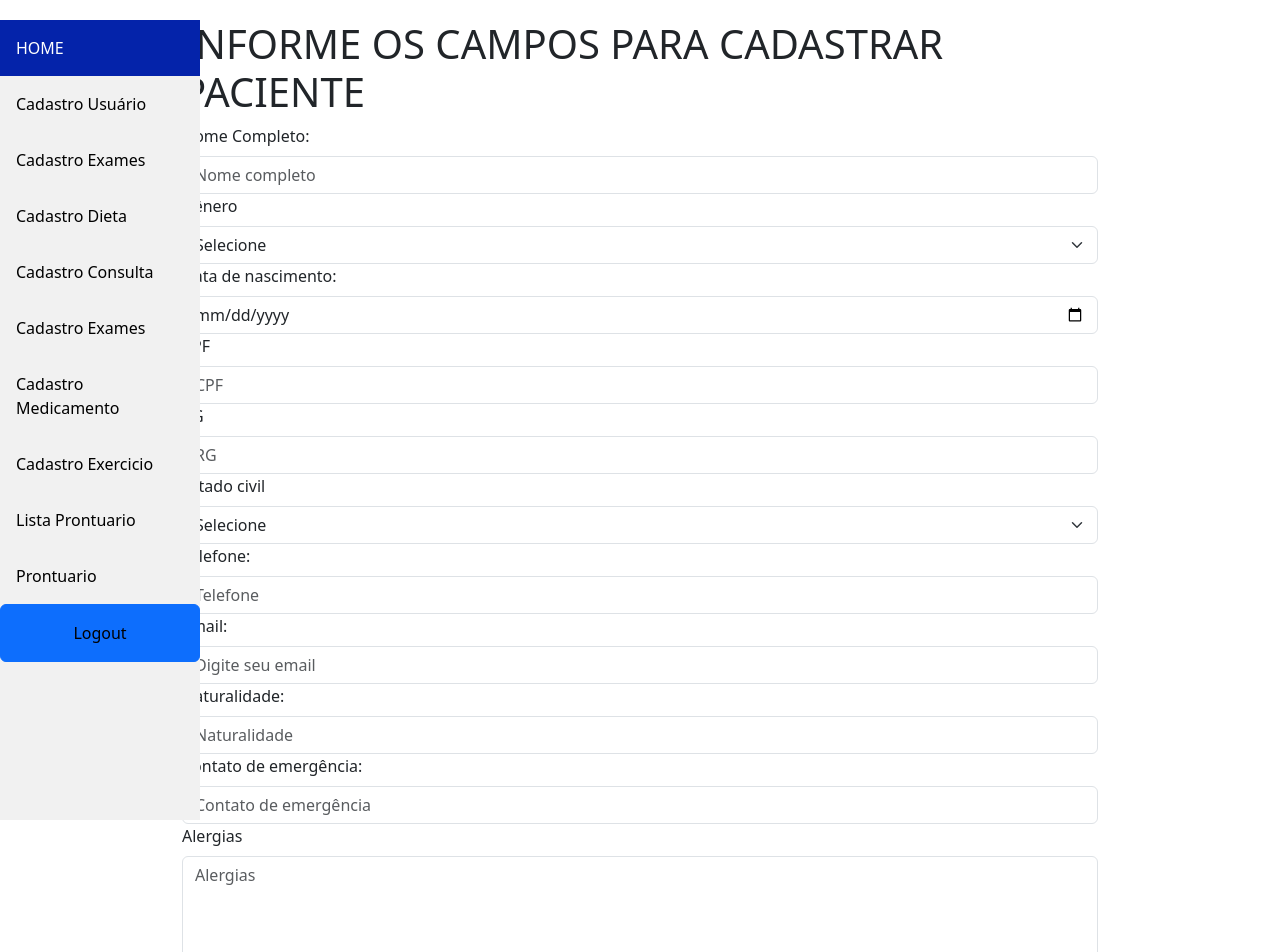
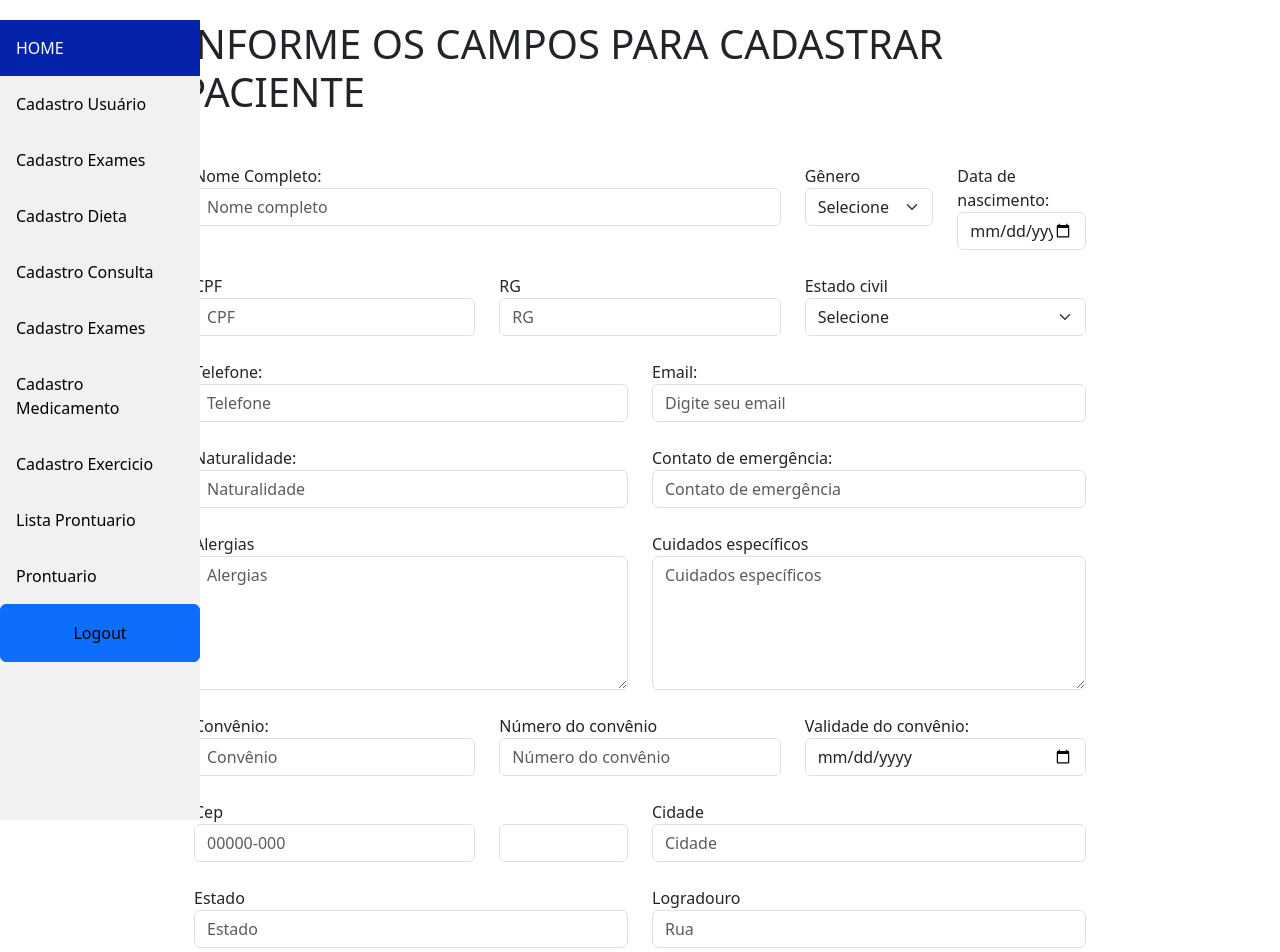
Before and after one commit to FullStack-Coqueiros/M3P-FrontEnd-Squad2, a React (Vite) app in the folder project_frontend/: page /cadastropaciente in a window 1280 px wide. Shown: the top 952 px of the page. Built offline with nearby package versions, Linux system fonts and the light colour scheme.

Commit message:
Criada estilização dos inputs com row e col

```diff
--- a/project_frontend/src/pages/CadastroPaciente/CadastroPaciente.jsx
+++ b/project_frontend/src/pages/CadastroPaciente/CadastroPaciente.jsx
@@ -1,14 +1,21 @@
 import React from "react";
+import { useForm } from "react-hook-form";
 import { Form, Button, Container } from "react-bootstrap";
 import Sidebar from "../../components/SidebarComponents/Sidebar";
 
 function CadastroPaciente() {
-  const handleSubmit = async (event) => {
-    event.preventDefault();
-    setLoading(true);
+  const {
+    register,
+    handleSubmit,
+    reset,
+    formState: { errors },
+  } = useForm();
+
+  const AdicionarPaciente = async (event) => {
+    // setLoading(true);
     setTimeout(async () => {
-      await Post("pacientes", novoPaciente);
-      setLoading(false);
+      // await Post("pacientes", novoPaciente);
+      // setLoading(false);
     }, 4000);
   };
 
@@ -33,84 +40,97 @@ function CadastroPaciente() {
       <Container>
         <h1>INFORME OS CAMPOS PARA CADASTRAR PACIENTE</h1>
         <section className="form-med">
-          {/* <form onSubmit={handleSubmit(onSubmit)}> */}
-          <form>
+          <div className="container mt-5">
+            {/* <form onSubmit={handleAdicionarPaciente(onSubmit)}> */}
+            <form onSubmit={handleSubmit(AdicionarPaciente)}>
+              <div className="row mb-4">
+                <div className="col-8">
                   <Form.Group name="nome">
-              <Form.Label>Nome Completo:</Form.Label>
+                    <Form.Label className="mb-0">Nome Completo:</Form.Label>
                     <Form.Control
                       type="text"
                       placeholder="Nome completo"
-                // {...register("nome", {
-                //   required: true,
-                //   minLength: 8,
-                //   maxLength: 64,
-                // })}
+                      {...register("nome", {
+                        required: true,
+                        minLength: 8,
+                        maxLength: 64,
+                      })}
                     />
-              {/* {errors.nome && (
+                    {errors.nome && (
                       <span className="error-message">Campo Obrigatório</span>
-              )} */}
+                    )}
                   </Form.Group>
+                </div>
 
+                <div className="col-2">
                   <Form.Group name="genero">
-              <Form.Label>Gênero</Form.Label>
-              <Form.Select
-              // {...register("genero", { required: true })}
-              >
+                    <Form.Label className="mb-0">Gênero</Form.Label>
+                    <Form.Select {...register("genero", { required: true })}>
                       <option>Selecione</option>
                       <option>Feminino</option>
                       <option>Masculino</option>
                       <option>Outro</option>
                     </Form.Select>
-              {/* {errors.genero && (
+                    {errors.genero && (
                       <span className="error-message">Campo Obrigatório</span>
-              )} */}
+                    )}
                   </Form.Group>
-
+                </div>
+                <div className="col-2">
                   <Form.Group name="dataNascimento">
-              <Form.Label>Data de nascimento:</Form.Label>
+                    <Form.Label className="mb-0">
+                      Data de nascimento:
+                    </Form.Label>
                     <Form.Control
                       type="date"
-                // {...register("dataNascimento", { required: true })}
+                      {...register("dataNascimento", { required: true })}
                     />
-              {/* {errors.dataNascimento && (
+                    {errors.dataNascimento && (
                       <span className="error-message">Campo Obrigatório</span>
-              )} */}
+                    )}
                   </Form.Group>
-
+                </div>
+              </div>
+              <div className="row mb-4">
+                <div className="col-4">
                   <Form.Group name="cpf">
-              <Form.Label>CPF</Form.Label>
+                    <Form.Label className="mb-0">CPF</Form.Label>
                     <Form.Control
                       type=""
                       placeholder="CPF"
-                // {...register("cpf", {
-                //   required: true,
-                //   pattern: { value: /^(\d{3}\.){3}\d{3}\-\d{2}$/ },
-                // })}
+                      {...register("cpf", {
+                        required: true,
+                        pattern: { value: /^(\d{3}\.){3}\d{3}\-\d{2}$/ },
+                      })}
                     />
-              {/* {errors.cpf && (
+                    {errors.cpf && (
                       <span className="error-message">Campo Obrigatório</span>
-              )} */}
+                    )}
                   </Form.Group>
+                </div>
 
+                <div className="col-4">
                   <Form.Group name="rg">
-              <Form.Label>RG</Form.Label>
+                    <Form.Label className="mb-0">RG</Form.Label>
                     <Form.Control
                       type=""
                       placeholder="RG"
-                // {...register("rg", {
-                //   required: true,
-                //   pattern: { value: /^\d{4}\.\d{3}-[A-Z]{13}$/ },
-                // })}
+                      {...register("rg", {
+                        required: true,
+                        pattern: { value: /^\d{4}\.\d{3}-[A-Z]{13}$/ },
+                      })}
                     />
-              {/* {errors.rg && (
+                    {errors.rg && (
                       <span className="error-message">Campo Obrigatório</span>
-              )} */}
+                    )}
                   </Form.Group>
+                </div>
 
+                <div className="col-4">
                   <Form.Group name="estadoCivil">
-              <Form.Label>Estado civil</Form.Label>
+                    <Form.Label className="mb-0">Estado civil</Form.Label>
                     <Form.Select
-              // {...register("estadoCivil", { required: true })}
+                      {...register("estadoCivil", { required: true })}
                     >
                       <option>Selecione</option>
                       <option>Casado</option>
@@ -118,218 +138,278 @@ function CadastroPaciente() {
                       <option>Divorciado</option>
                       <option>Viúvo</option>
                     </Form.Select>
-              {/* {errors.estadoCivil && (
+                    {errors.estadoCivil && (
                       <span className="error-message">Campo Obrigatório</span>
-              )} */}
+                    )}
                   </Form.Group>
+                </div>
+              </div>
 
+              <div className="row mb-4">
+                <div className="col-6">
                   <Form.Group name="telefone">
-              <Form.Label>Telefone:</Form.Label>
+                    <Form.Label className="mb-0">Telefone:</Form.Label>
                     <Form.Control
                       type=""
                       placeholder="Telefone"
-                // {...register("telefone", {
-                //   required: true,
-                //   pattern: { value: /^\(\d{2}\)\s\d{1}\s\d{4}\s-\s\d{4}/g },
-                // })}
+                      {...register("telefone", {
+                        required: true,
+                        pattern: {
+                          value: /^\(\d{2}\)\s\d{1}\s\d{4}\s-\s\d{4}/g,
+                        },
+                      })}
                     />
-              {/* {errors.telefone && (
+                    {errors.telefone && (
                       <span className="error-message">Campo Obrigatório</span>
-              )} */}
+                    )}
                   </Form.Group>
+                </div>
 
+                <div className="col-6">
                   <Form.Group name="email">
-              <Form.Label>Email:</Form.Label>
+                    <Form.Label className="mb-0">Email:</Form.Label>
                     <Form.Control
                       type="email"
                       placeholder="Digite seu email"
-                // {...register("Email", {
-                //   required: true,
-                //   pattern: {
-                //     value: /^[A-Z0-9._%+-]+@[A-Z0-9.-]+\.[A-Z]{2,4}$/i,
-                //   },
-                // })}
+                      {...register("Email", {
+                        required: true,
+                        pattern: {
+                          value: /^[A-Z0-9._%+-]+@[A-Z0-9.-]+\.[A-Z]{2,4}$/i,
+                        },
+                      })}
                     />
-              {/* {errors.email && (
+                    {errors.email && (
                       <span className="error-message">Campo Obrigatório</span>
-              )} */}
+                    )}
                   </Form.Group>
+                </div>
+              </div>
 
+              <div className="row  mb-4">
+                <div className="col-6">
                   <Form.Group name="naturalidade">
-              <Form.Label>Naturalidade:</Form.Label>
+                    <Form.Label className="mb-0">Naturalidade:</Form.Label>
                     <Form.Control
                       type="text"
                       placeholder="Naturalidade"
-                // {...register("naturalidade", {
-                //   required: true,
-                //   minLength: 8,
-                //   maxLength: 64,
-                // })}
+                      {...register("naturalidade", {
+                        required: true,
+                        minLength: 8,
+                        maxLength: 64,
+                      })}
                     />
-              {/* {errors.naturalidade && (
+                    {errors.naturalidade && (
                       <span className="error-message">Campo Obrigatório</span>
-              )} */}
+                    )}
                   </Form.Group>
+                </div>
 
+                <div className="col-6">
                   <Form.Group name="contatoDeEmergencia">
-              <Form.Label>Contato de emergência:</Form.Label>
+                    <Form.Label className="mb-0">
+                      Contato de emergência:
+                    </Form.Label>
                     <Form.Control
                       type=""
                       placeholder="Contato de emergência"
-                // {...register("contatoDeEmergencia", {
-                //   required: true,
-                //   pattern: { value: /^\(\d{2}\)\s\d{1}\s\d{4}\s-\s\d{4}/g },
-                // })}
+                      {...register("contatoDeEmergencia", {
+                        required: true,
+                        pattern: {
+                          value: /^\(\d{2}\)\s\d{1}\s\d{4}\s-\s\d{4}/g,
+                        },
+                      })}
                     />
-              {/* {errors.contatoDeEmergencia && (
+                    {errors.contatoDeEmergencia && (
                       <span className="error-message">Campo Obrigatório</span>
-              )} */}
+                    )}
                   </Form.Group>
+                </div>
+              </div>
 
+              <div className="row mb-4">
+                <div className="col-6">
                   <Form.Group name="alergias">
-              <Form.Label>Alergias</Form.Label>
+                    <Form.Label className="mb-0">Alergias</Form.Label>
                     <Form.Control
                       as="textarea"
                       rows={5}
                       placeholder="Alergias"
-                // {...register("alergias", {
-                //   required: false,
-                //   minLength: 10,
-                //   maxLength: 1000,
-                // })}
+                      {...register("alergias", {
+                        required: false,
+                        minLength: 10,
+                        maxLength: 1000,
+                      })}
                     />
                   </Form.Group>
+                </div>
 
+                <div className="col-6">
                   <Form.Group name="cuidadosEspecificos">
-              <Form.Label>Cuidados específicos</Form.Label>
+                    <Form.Label className="mb-0">
+                      Cuidados específicos
+                    </Form.Label>
                     <Form.Control
                       as="textarea"
                       rows={5}
                       placeholder="Cuidados específicos"
-                // {...register("cuidadosEspecificos", {
-                //   required: false,
-                //   minLength: 10,
-                //   maxLength: 1000,
-                // })}
+                      {...register("cuidadosEspecificos", {
+                        required: false,
+                        minLength: 10,
+                        maxLength: 1000,
+                      })}
                     />
                   </Form.Group>
+                </div>
+              </div>
 
+              <div className="row mb-4">
+                <div className="col-4">
                   <Form.Group name="convenio">
-              <Form.Label>Convênio:</Form.Label>
+                    <Form.Label className="mb-0">Convênio:</Form.Label>
                     <Form.Control
                       type="text"
                       placeholder="Convênio"
-                // {...register("convenio", {
-                //   required: false,
-                //   minLength: 8,
-                //   maxLength: 64,
-                // })}
+                      {...register("convenio", {
+                        required: false,
+                        minLength: 8,
+                        maxLength: 64,
+                      })}
                     />
                   </Form.Group>
+                </div>
 
+                <div className="col-4">
                   <Form.Group name="numeroDoConvenio">
-              <Form.Label>Número do convênio</Form.Label>
+                    <Form.Label className="mb-0">Número do convênio</Form.Label>
                     <Form.Control
                       type="text"
                       placeholder="Número do convênio"
-                // {...register("numeroDoConvenio", { required: false })}
+                      {...register("numeroDoConvenio", { required: false })}
                     />
                   </Form.Group>
+                </div>
 
+                <div className="col-4">
                   <Form.Group name="validadeDoConvenio">
-              <Form.Label>Validade do convênio:</Form.Label>
+                    <Form.Label className="mb-0">
+                      Validade do convênio:
+                    </Form.Label>
                     <Form.Control
                       type="date"
-                // {...register("validadeDoConvenio", { required: false })}
+                      {...register("validadeDoConvenio", { required: false })}
                     />
                   </Form.Group>
+                </div>
+              </div>
 
+              <div className="row mb-4">
+                <div className="col-4">
                   <Form.Group controlId="Cep">
-              <Form.Label>Cep</Form.Label>
+                    <Form.Label className="mb-0">Cep</Form.Label>
                     <Form.Control
                       type="number"
                       placeholder="00000-000"
-                // {...register("cep", { required: true })}
+                      {...register("cep", { required: true })}
                       onBlur={checkCEP}
                     />
-              {/* {errors.cep && <span>Campo Obrigatório</span>} */}
+                    {errors.cep && <span>Campo Obrigatório</span>}
                   </Form.Group>
+                </div>
 
+                <div className="col-2">
+                  <Form.Control className=" mt-4" type="button"></Form.Control>
+                </div>
+
+                <div className="col-6">
                   <Form.Group controlId="Cidade">
-              <Form.Label>Cidade</Form.Label>
+                    <Form.Label className="mb-0">Cidade</Form.Label>
                     <Form.Control
                       type="text"
                       placeholder="Cidade"
-                // {...register("localidade", { required: true })}
+                      {...register("localidade", { required: true })}
                     />
-              {/* {errors.localidade && <span>Campo Obrigatório</span>} */}
+                    {errors.localidade && <span>Campo Obrigatório</span>}
                   </Form.Group>
+                </div>
+              </div>
 
+              <div className="row mb-4">
+                <div className="col-6">
                   <Form.Group controlId="Estado">
-              <Form.Label>Estado</Form.Label>
+                    <Form.Label className="mb-0">Estado</Form.Label>
                     <Form.Control
                       type="text"
                       placeholder="Estado"
-                // {...register("uf", { required: true })}
+                      {...register("uf", { required: true })}
                     />
-              {/* {errors.uf && <span>Campo Obrigatório</span>} */}
+                    {errors.uf && <span>Campo Obrigatório</span>}
                   </Form.Group>
+                </div>
 
+                <div className="col-6">
                   <Form.Group controlId="Logradouro">
-              <Form.Label>Logradouro</Form.Label>
+                    <Form.Label className="mb-0">Logradouro</Form.Label>
                     <Form.Control
                       type="text"
                       placeholder="Rua"
-                // {...register("logradouro", { required: true })}
+                      {...register("logradouro", { required: true })}
                     />
-              {/* {errors.logradouro && <span>Campo Obrigatório</span>} */}
+                    {errors.logradouro && <span>Campo Obrigatório</span>}
                   </Form.Group>
+                </div>
+              </div>
 
+              <div className="row mb-4">
+                <div className="col-6">
                   <Form.Group controlId="número">
-              <Form.Label>Número</Form.Label>
+                    <Form.Label className="mb-0">Número</Form.Label>
                     <Form.Control
                       type="number"
                       placeholder="Número"
-                // {...register("número", { required: true })}
+                      {...register("número", { required: true })}
                     />
-              {/* {errors.número && <span>Campo Obrigatório</span>} */}
+                    {errors.número && <span>Campo Obrigatório</span>}
                   </Form.Group>
+                </div>
 
+                <div className="col-6">
                   <Form.Group controlId="Complemento">
-              <Form.Label>Complemento</Form.Label>
+                    <Form.Label className="mb-0">Complemento</Form.Label>
                     <Form.Control
                       type="text"
                       placeholder="Complemento"
-                // {...register("complemento")}
+                      {...register("complemento")}
                     />
                   </Form.Group>
+                </div>
+              </div>
 
+              <div className="row mb-4">
+                <div className="col-6">
                   <Form.Group controlId="Bairro">
-              <Form.Label>Bairro</Form.Label>
+                    <Form.Label className="mb-0">Bairro</Form.Label>
                     <Form.Control
                       type="text"
                       placeholder="Bairro"
-                // {...register("bairro", { required: true })}
+                      {...register("bairro", { required: true })}
                     />
+                    {errors.bairro && <span>Campo Obrigatório</span>}
+                  </Form.Group>
+                </div>
 
+                <div className="col-6">
                   <Form.Group controlId="PontoDeReferencia">
-              <Form.Label>Ponto de referência</Form.Label>
+                    <Form.Label className="mb-0">
+                      Ponto de referência
+                    </Form.Label>
                     <Form.Control
                       type="text"
                       placeholder="Ponto de referência"
-                // {...register("pontoDeReferencia")}
+                      {...register("pontoDeReferencia")}
                     />
                   </Form.Group>
-
-
-              {/* {errors.bairro && <span>Campo Obrigatório</span>} */}
-            </Form.Group>
-
-
-
-
-
-
+                </div>
+              </div>
 
               <div>
                 <Button className="btn-salvar" type="submit">
@@ -345,6 +425,7 @@ function CadastroPaciente() {
               Usuário cadastrado com sucesso!{" "}
             </div>
           )} */}
+          </div>
         </section>
       </Container>
     </div>
```
Lines whose indentation alone changed are shown as unchanged.
